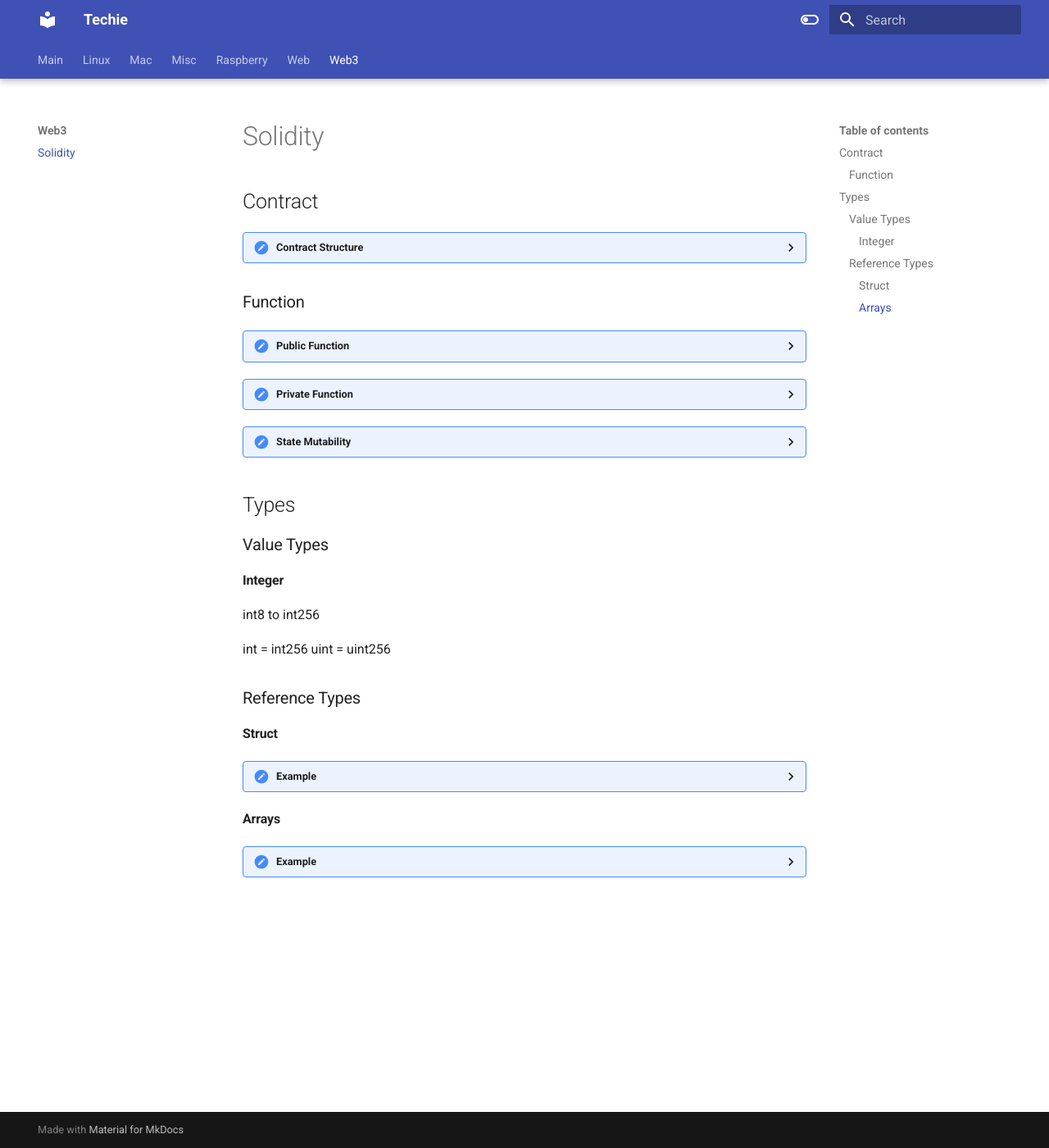
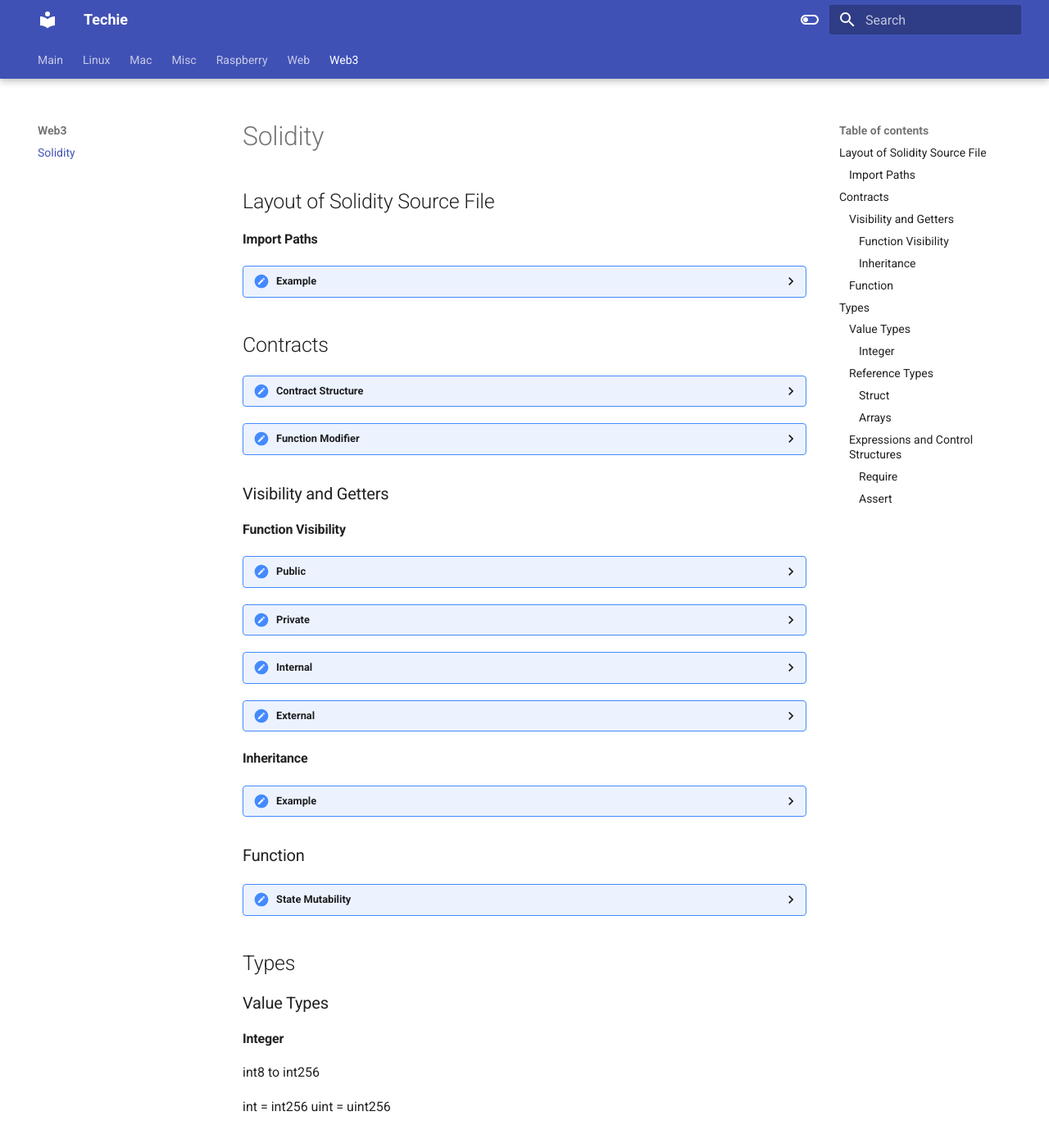
Before and after one commit to 100nandoo/techie, an MkDocs documentation site: the page built from docs/web3/solidity.md, in a window 1280 px wide and 1400 px high. Shown: the whole window at 82% size. Built offline with MkDocs 1.6.1 and Material for MkDocs 9.7.7, drawn with Linux system fonts in a browser that asks for light colours; some of the changed text lies outside the part shown.

Commit message:
Add more content for solidity

````diff
--- a/docs/web3/solidity.md
+++ b/docs/web3/solidity.md
@@ -1,6 +1,16 @@
 # Solidity
+## Layout of Solidity Source File
+#### Import Paths
+<details>
+  <summary>Example</summary>
 
-## Contract
+  ```solidity
+  import "./crosscontract.sol";
+  ```
+</details>
+
+
+## Contracts
 
 <details>
   <summary>Contract Structure</summary>
@@ -12,9 +22,27 @@
   contract helloWorld {}
   ```
 </details>
-### Function
+
 <details>
-  <summary>Public Function</summary>
+  <summary>Function Modifier</summary>
+
+  ```solidity
+  pragma solidity ^0.8.15;
+
+  modifier onlyOwner {
+        require(
+            msg.sender == owner,
+            "Only owner can call this function."
+        );
+        _;
+    }
+  ```
+</details>
+
+### Visibility and Getters
+#### Function Visibility
+<details>
+  <summary>Public</summary>
 
   ```solidity
   function eat(string memory _name, uint _amount) public {
@@ -33,6 +61,44 @@
   ```
 </details>
 
+<details>
+  <summary>Internal</summary>
+
+  ```solidity
+  function eat(string memory _name, uint _amount) internal {
+
+  }
+  ```
+</details>
+<details>
+  <summary>External</summary>
+
+  ```solidity
+  function eat(string memory _name, uint _amount) external {
+
+  }
+  ```
+</details>
+
+#### Inheritance
+<details>
+  <summary>Example</summary>
+
+  ```solidity
+  contract Animal {
+    function makeSound() public returns (string memory){
+
+    }
+  }
+  // Dog inherit Animal, so have access to both makeSound function and bark
+  contract Dog is Animal {
+    function bark() public returns (string memory){
+
+    }
+  }
+  ```
+</details>
+### Function
 <details>
   <summary>State Mutability</summary>
 
@@ -82,3 +148,14 @@
   uint[] dynamicArray;
   ```
 </details>
+
+### Expressions and Control Structures
+#### Require
+<details>
+  <summary>Example</summary>
+
+  ```solidity
+  require(3 > 0);
+  ```
+</details>
+#### Assert
````
Also changed, not shown: other parts of docs/web3/solidity.md (+1 -1 lines).
